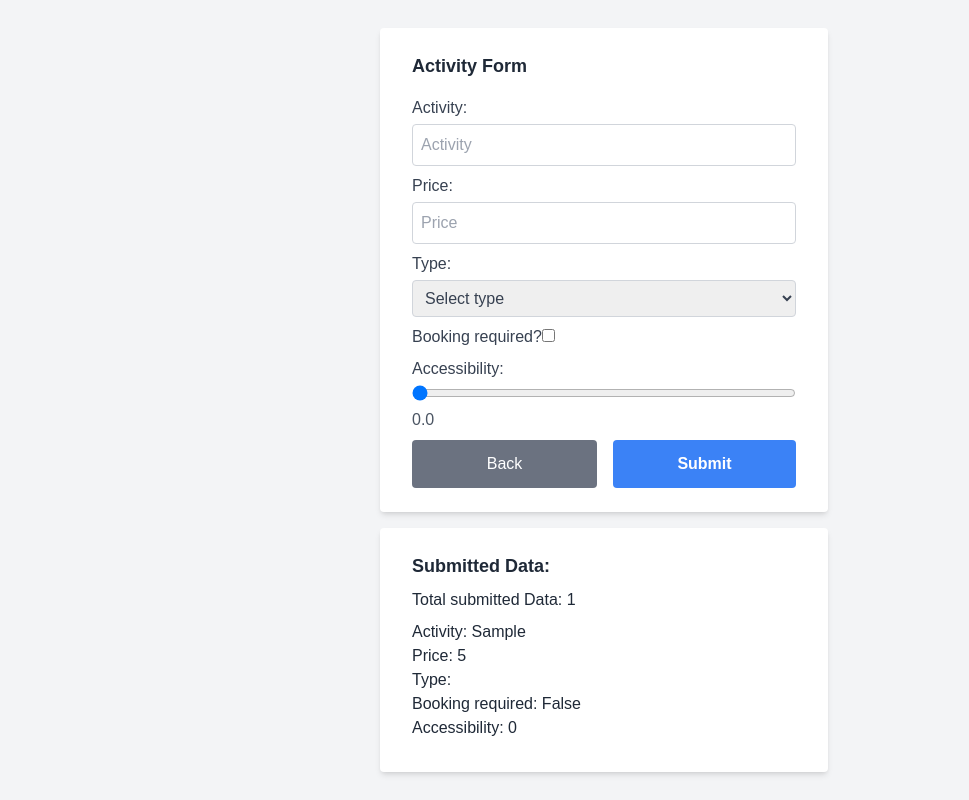
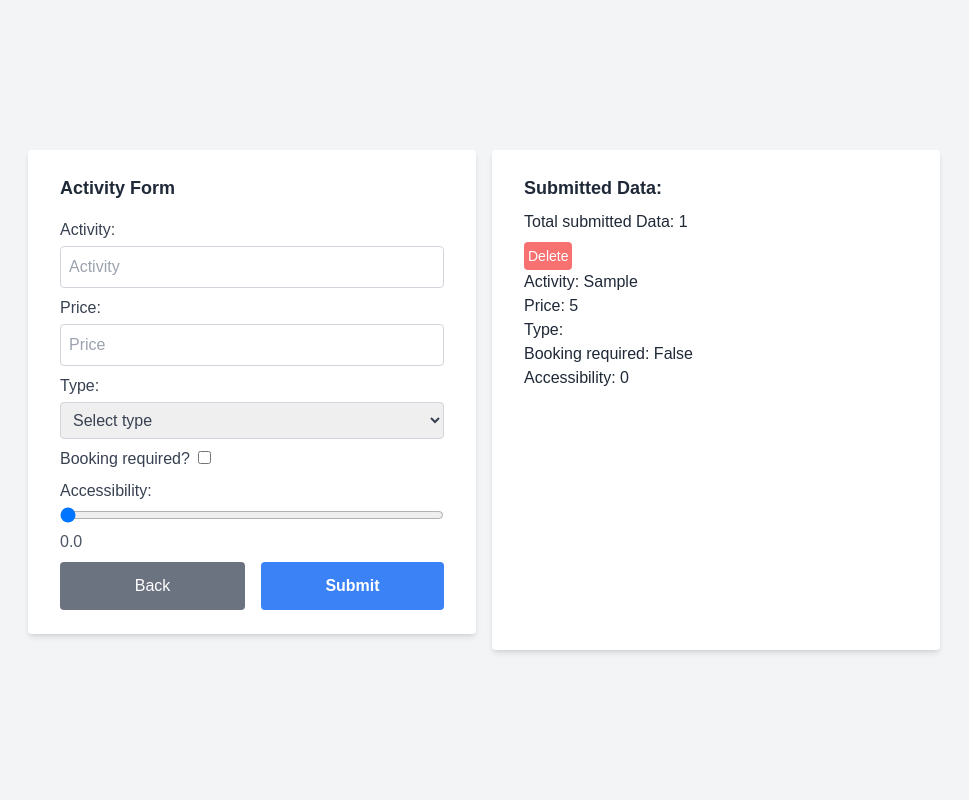
Before and after one commit to Uthern93/HendshakeTest-nextJS, a Next.js app: page /form in a window 1280 px wide. Both pictures are taken after typing "Sample", "5" into the empty fields and a click on the button "Submit". Shown: the whole page, without its empty margins (36-1005 px from the left). Built offline with nearby package versions, Linux system fonts and the light colour scheme.

Commit message:
allow data deletion from the form data list

```diff
--- a/src/app/form/page.tsx
+++ b/src/app/form/page.tsx
@@ -51,8 +51,16 @@ const form = () => {
         setFormData({ activity: '', price: '', type: '', booking: false, accessibility: 0 });
     };
 
+    const handleDelete = (index: number) => {
+        const updatedData = submittedData.filter((data, i) => i !== index);
+        setSubmittedData(updatedData);
+        // this line will update the local storage each deletion
+        localStorage.setItem('submittedData', JSON.stringify(updatedData));
+    };
+
     return (
         <div className="flex flex-col items-center justify-center min-h-screen bg-gray-100 p-4">
+            <div className="flex space-x-4 w-full max-w-6xl"> {/* Flex container for side-by-side layout */}
                 <form onSubmit={handleSubmit} className="bg-white shadow-md rounded px-8 py-6 mb-4 w-full max-w-md">
                     <h2 className="text-lg font-bold mb-4 text-gray-800">Activity Form</h2>
                     <label className="block mb-2 text-gray-700">
@@ -105,6 +113,7 @@ const form = () => {
                             name="booking"
                             checked={formData.booking}
                             onChange={(e) => setFormData((prev) => ({ ...prev, booking: e.target.checked }))}
+                            className="ml-2"
                         />
                     </label>
 
@@ -145,6 +154,12 @@ const form = () => {
                         <p className="text-base mb-2 text-gray-800">Total submitted Data: {submittedData.length}</p>
                         {submittedData.map((data, index) => (
                             <div key={index} className="mb-2 text-gray-800">
+                                <button
+                                    onClick={() => handleDelete(index)}
+                                    className="text-white hover:bg-red-700 bg-red-400 rounded p-1 text-sm"
+                                >
+                                    Delete
+                                </button>
                                 <p>Activity: {data.activity}</p>
                                 <p>Price: {data.price}</p>
                                 <p>Type: {data.type}</p>
@@ -154,7 +169,7 @@ const form = () => {
                         ))}
                     </div>
                 )}
-
+            </div>
         </div>
     );
 };
```
Lines whose indentation alone changed are shown as unchanged.
